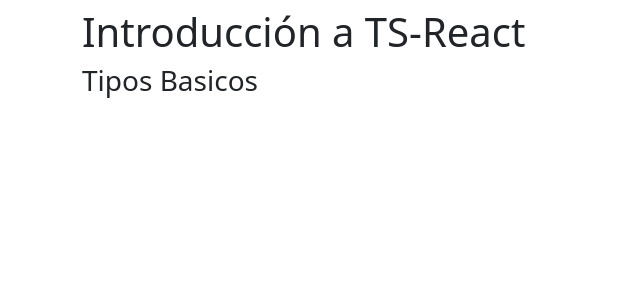
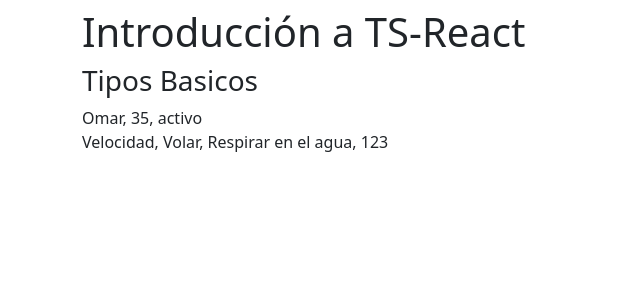
Before and after one commit to omarlv86/react-native-ts-class, a React (Create React App) app: page / in a window 1280 px wide. Shown: the top 300 px of the page, without its empty margins (0-640 px from the left). Built offline with nearby package versions, Linux system fonts and the light colour scheme.

Commit message:
Main | Tipos basicos

```diff
--- a/src/typescript/TiposBasicos.tsx
+++ b/src/typescript/TiposBasicos.tsx
@@ -1,8 +1,19 @@
 
 export const TiposBasicos = () => {
+    const nombre: string = 'Omar';
+    const edad: number = 35;
+    const estaActivo:boolean = true;
+    const poderes:string[] = ['Velocidad', 'Volar','Respirar en el agua'];
+
+    //poderes.push(1);
+    poderes.push('123');
+    //poderes.push(true);
     return (
         <div>
             <h3>Tipos Basicos</h3>
+            { nombre }, { edad }, {(estaActivo) ?'activo':'no activo'}
+            <br/>
+            {poderes.join(', ')}
         </div>
     )
 }
```
